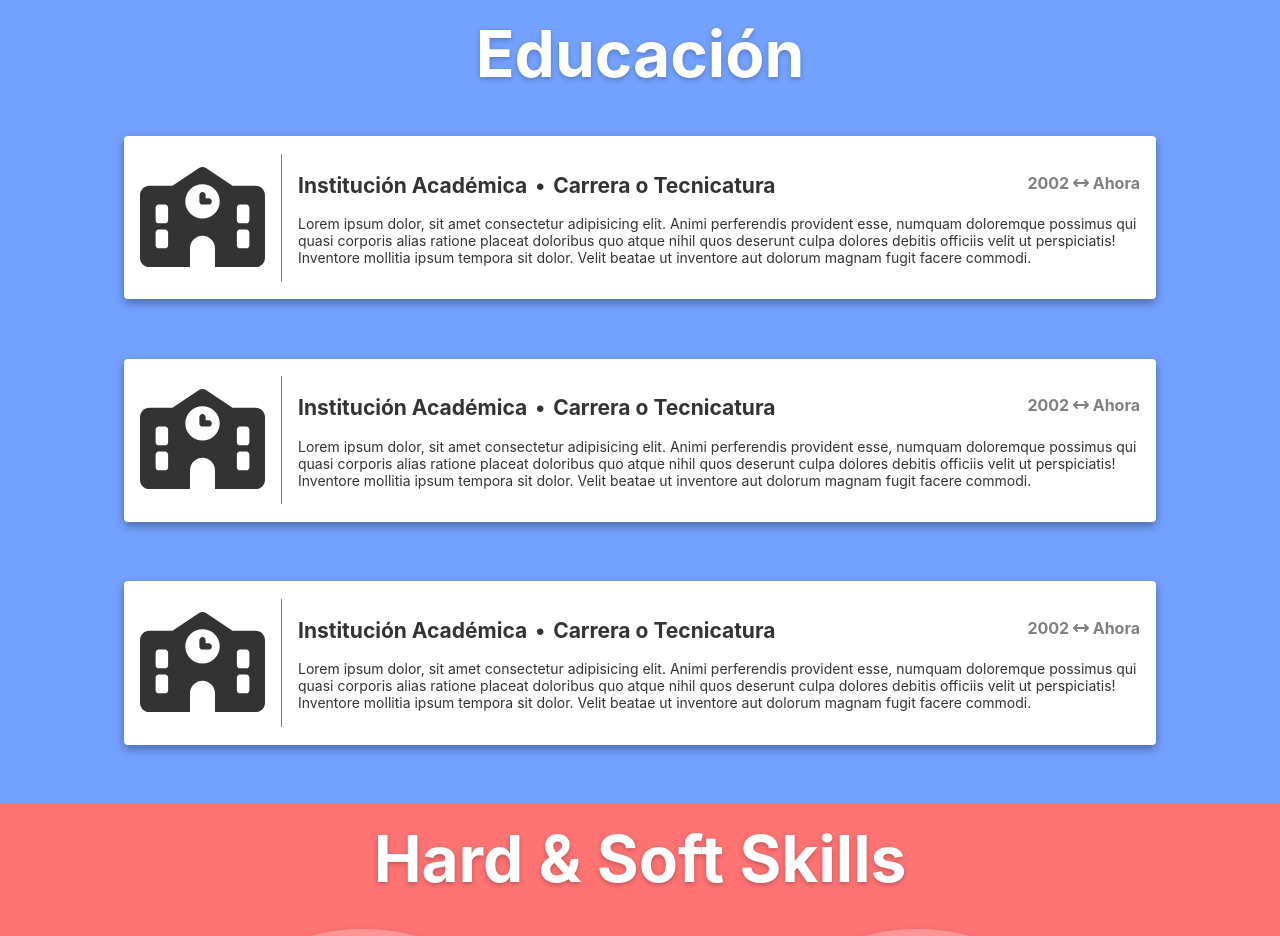
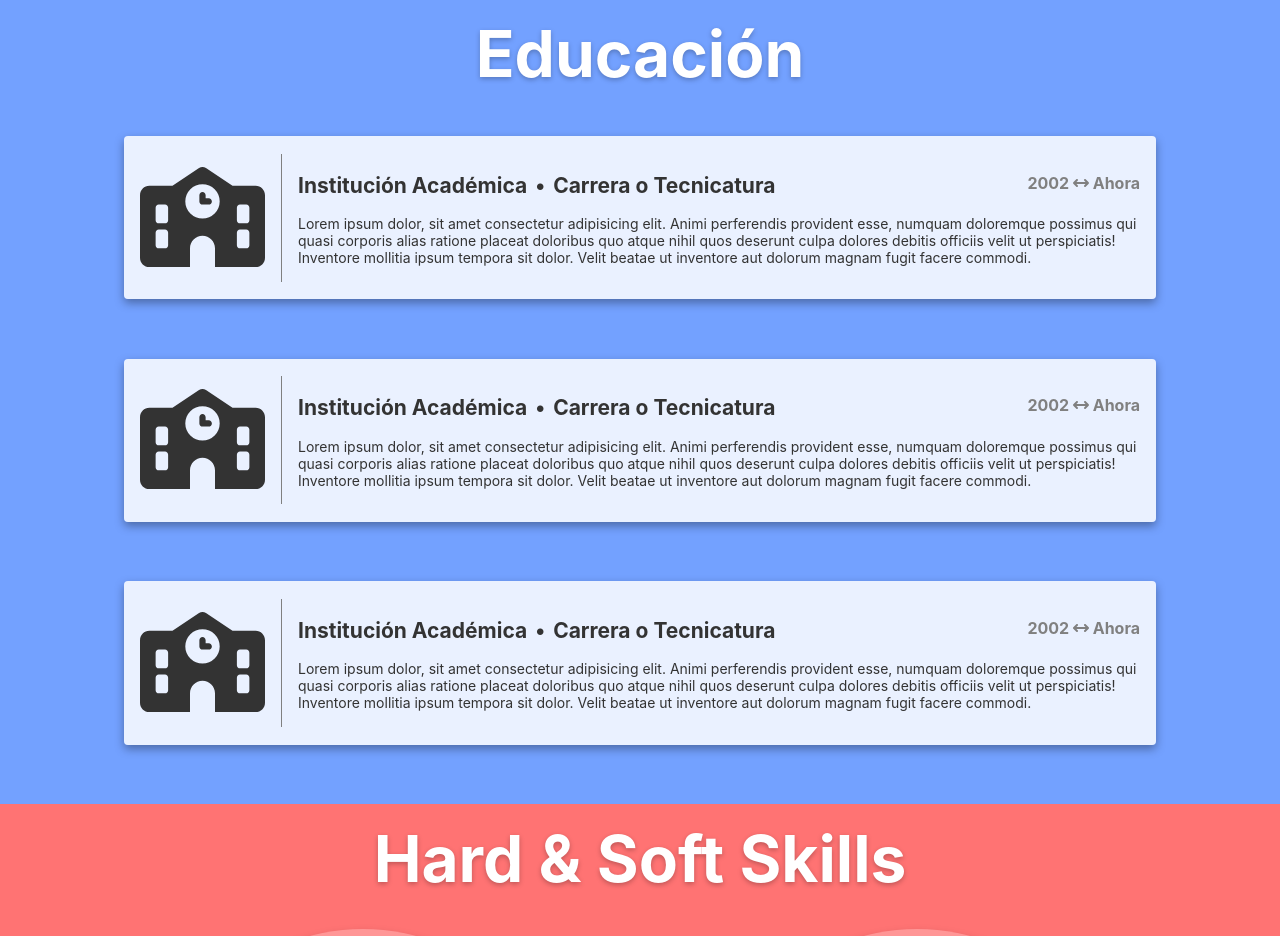
Before and after one commit to k3v53/arg-prog-front, an Angular app: page / in a window 1280 px wide. Shown: the part 1660-2596 px from the top of the page. Built offline with nearby package versions, Linux system fonts and the light colour scheme.

Commit message:
Avoiding completely white entries

```diff
--- a/src/app/components/education/education-entry/education-entry.component.css
+++ b/src/app/components/education/education-entry/education-entry.component.css
@@ -7,7 +7,7 @@ article {
   align-items: center;
   transition: all ease 250ms;
   border-radius: .25rem;
-  background-color: white;
+  background-color: rgba(255, 255, 255, 0.85);
 }
 
 article:hover {
```
